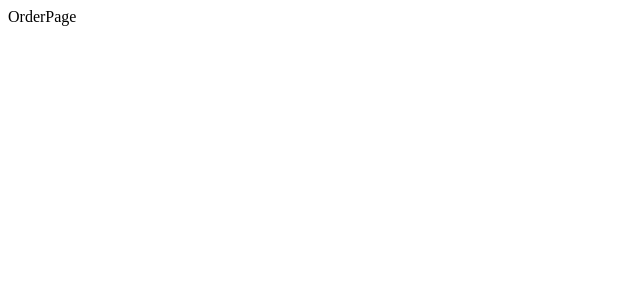
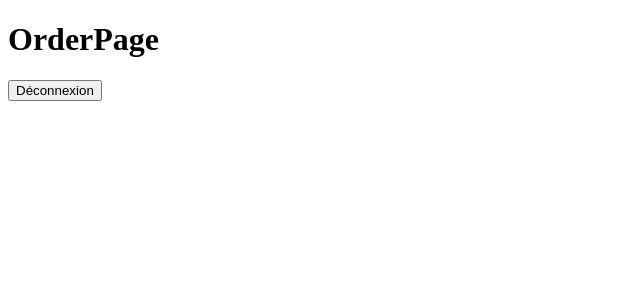
Before and after one commit to Syllow/crazee-burger, a React (Vite) app: page /order in a window 1280 px wide. Shown: the top 300 px of the page, without its empty margins (0-640 px from the left). Built offline with nearby package versions, Linux system fonts and the light colour scheme.

Commit message:
✨ F02: LOGIN > Navigation between / and /order

```diff
--- a/src/components/pages/login/LoginForm.tsx
+++ b/src/components/pages/login/LoginForm.tsx
@@ -1,4 +1,5 @@
 import { useState } from 'react';
+import { Link } from 'react-router-dom';
 
 export default function LoginForm() {
   const [inputValue, setInputValue] = useState('');
@@ -26,6 +27,7 @@
         required
       />
       <button>Accéder à votre espace</button>
+      <Link to='/order'>Vers order page</Link>
     </form>
   );
 }
--- a/src/components/pages/order/OrderPage.tsx
+++ b/src/components/pages/order/OrderPage.tsx
@@ -1,3 +1,12 @@
+import { Link } from 'react-router-dom';
+
 export default function OrderPage() {
-  return <div>OrderPage</div>;
+  return (
+    <div>
+      <h1>OrderPage</h1>
+      <Link to='/'>
+        <button>Déconnexion</button>
+      </Link>
+    </div>
+  );
 }
```
